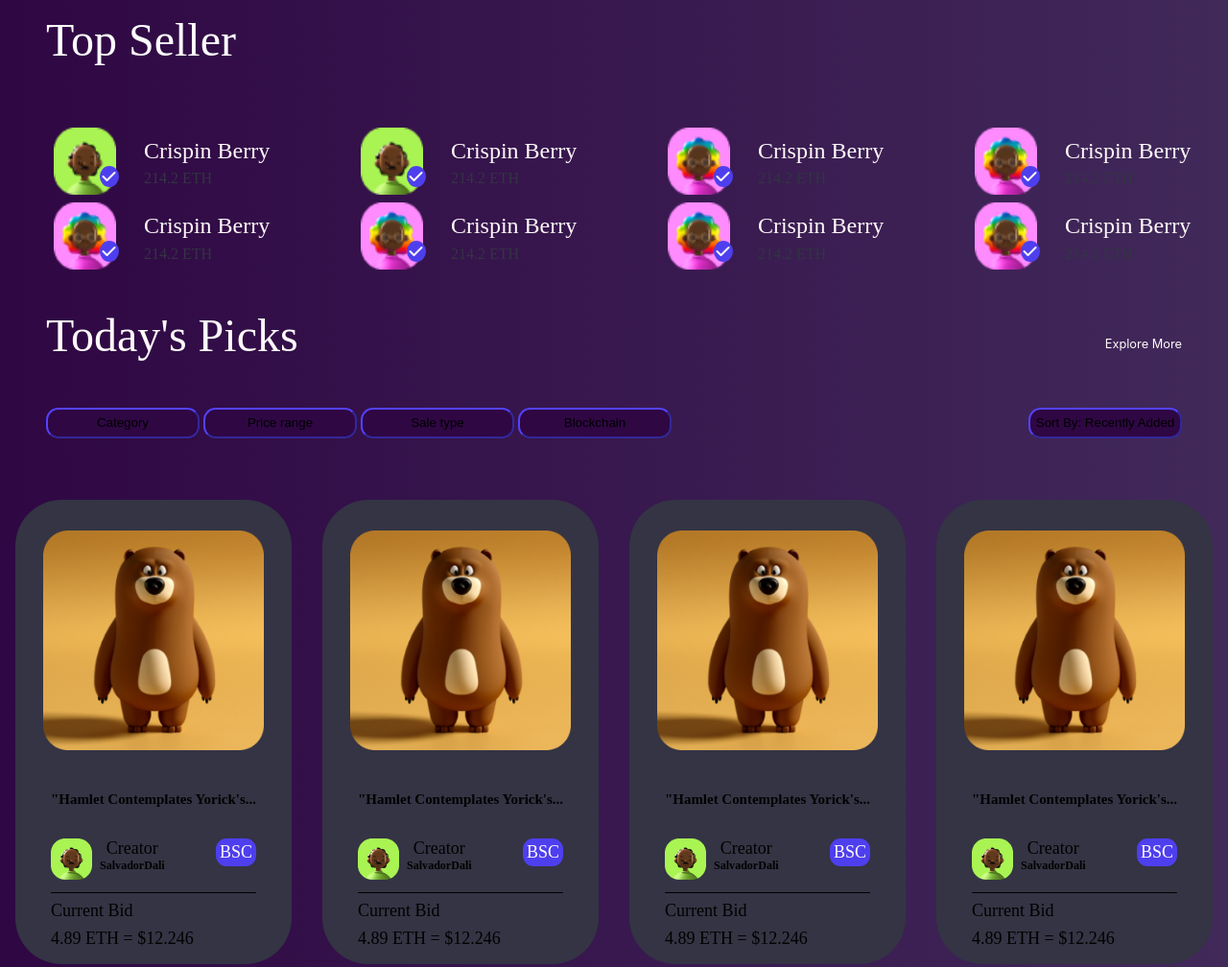
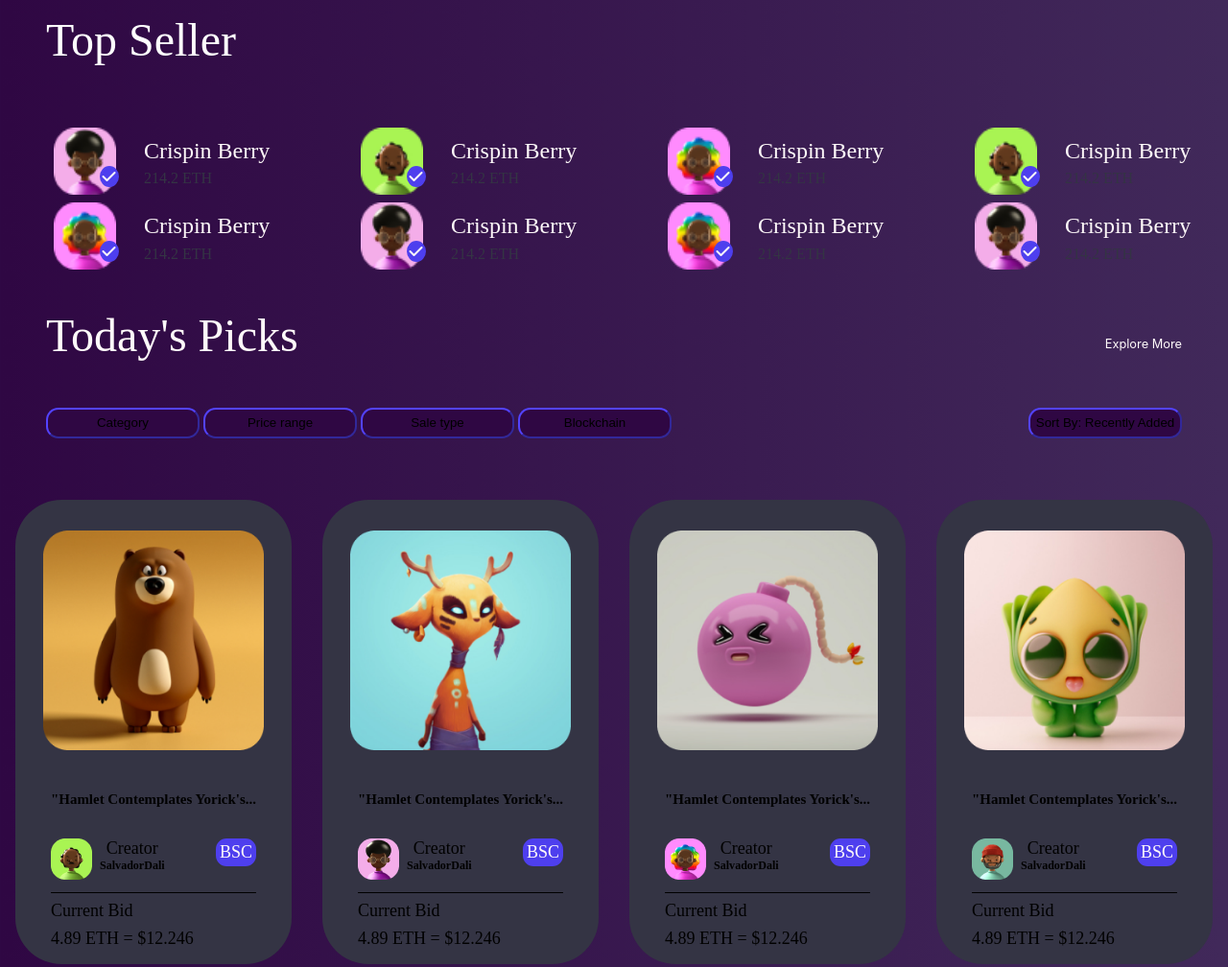
Before and after one commit to EhsanGheychisaz/NFT-project, a plain HTML site: page index.html in a window 1280 px wide. Shown: the part 2300-3308 px from the top of the page at 96% size. Drawn offline with nearby package versions, Linux system fonts and the light colour scheme; a web font is replaced by a local one.

Commit message:
Update index.html

```diff
--- a/index.html
+++ b/index.html
@@ -661,7 +661,7 @@
                     <div class="topseller-main">
                 <div class="topseller-main1">
                     <div class="topseller-main-card">
-                    <div class="topseller-main-card-img"><img id="topseller-main-card-img-img" src="/images/Rectangle 8 (1).png" alt="pic" width="65px" height="70px"><i id="topseller-main-card-img-icon" class="fa-solid fa-check "></i></div>
+                    <div class="topseller-main-card-img"><img id="topseller-main-card-img-img" src="/images/Rectangle 8 (3).png" alt="pic" width="65px" height="70px"><i id="topseller-main-card-img-icon" class="fa-solid fa-check "></i></div>
                     <div class="topseller-main-card-text"><p>Crispin Berry</p><p class="topseller-main-card-text-p2">214.2 ETH</p></div>
                     <div></div>
                     </div>
@@ -676,7 +676,7 @@
                             <div></div>
                             </div>
                             <div class="topseller-main-card">
-                                <div class="topseller-main-card-img"><img id="topseller-main-card-img-img" src="/images/Rectangle 8 (2).png" alt="pic" width="65px" height="70px"><i id="topseller-main-card-img-icon" class="fa-solid fa-check "></i></div>
+                                <div class="topseller-main-card-img"><img id="topseller-main-card-img-img" src="/images/Rectangle 8 (1).png" alt="pic" width="65px" height="70px"><i id="topseller-main-card-img-icon" class="fa-solid fa-check "></i></div>
                                 <div class="topseller-main-card-text"><p>Crispin Berry</p><p class="topseller-main-card-text-p2">214.2 ETH</p></div>
                                 <div></div>
                                 </div>
@@ -689,7 +689,7 @@
                     <div></div>
                     </div>
                     <div class="topseller-main-card">
-                        <div class="topseller-main-card-img"><img id="topseller-main-card-img-img" src="/images/Rectangle 8 (2).png" alt="pic" width="65px" height="70px"><i id="topseller-main-card-img-icon" class="fa-solid fa-check "></i></div>
+                        <div class="topseller-main-card-img"><img id="topseller-main-card-img-img" src="/images/Rectangle 8 (3).png" alt="pic" width="65px" height="70px"><i id="topseller-main-card-img-icon" class="fa-solid fa-check "></i></div>
                         <div class="topseller-main-card-text"><p>Crispin Berry</p><p class="topseller-main-card-text-p2">214.2 ETH</p></div>
                         <div></div>
                         </div>
@@ -699,7 +699,7 @@
                             <div></div>
                             </div>
                             <div class="topseller-main-card">
-                                <div class="topseller-main-card-img"><img id="topseller-main-card-img-img" src="/images/Rectangle 8 (2).png" alt="pic" width="65px" height="70px"><i id="topseller-main-card-img-icon" class="fa-solid fa-check "></i></div>
+                                <div class="topseller-main-card-img"><img id="topseller-main-card-img-img" src="/images/Rectangle 8 (3).png" alt="pic" width="65px" height="70px"><i id="topseller-main-card-img-icon" class="fa-solid fa-check "></i></div>
                                 <div class="topseller-main-card-text"><p>Crispin Berry</p><p class="topseller-main-card-text-p2">214.2 ETH</p></div>
                                 <div></div>
                                 </div>
@@ -770,7 +770,7 @@
                         <div class="card live-auctions__card">
                             <div class="card__img">
                                 <a href="#">
-                                    <img src="images/Rectangle 10.png" alt="Live Auctions"  width="230px">
+                                    <img src="images/Rectangle 9.png" alt="Live Auctions"  width="230px">
                                 </a>
                                 <div class="todayslist-overflow--icon"><i class="fa-solid fa-heart fa-xs"></i>100</div>
                                 <div class="card__btn">
@@ -786,7 +786,7 @@
                                     <div class="card-header__data">
                                         <div id="swiper--list">
                                             <div class="card-creator__pic">
-                                                <img src="images/Rectangle 8 (1).png"
+                                                <img src="images/Rectangle 8 (3).png"
                                                     alt="Live Auctions avatar">
                                             </div>
                                             <div class="card-creator__data">
@@ -810,7 +810,7 @@
                         <div class="card live-auctions__card">
                             <div class="card__img">
                                 <a href="#">
-                                    <img src="images/Rectangle 10.png" alt="Live Auctions"  width="230px">
+                                    <img src="images/Rectangle 6.png" alt="Live Auctions"  width="230px">
                                 </a>
                                 <div class="todayslist-overflow--icon"><i class="fa-solid fa-heart fa-xs"></i>100</div>
                                 <div class="card__btn">
@@ -826,7 +826,7 @@
                                     <div class="card-header__data">
                                         <div id="swiper--list">
                                             <div class="card-creator__pic">
-                                                <img src="images/Rectangle 8 (1).png"
+                                                <img src="images/Rectangle 8 (2).png"
                                                     alt="Live Auctions avatar">
                                             </div>
                                             <div class="card-creator__data">
@@ -850,7 +850,7 @@
                         <div class="card live-auctions__card">
                             <div class="card__img">
                                 <a href="#">
-                                    <img src="images/Rectangle 10.png" alt="Live Auctions"  width="230px">
+                                    <img src="images/Rectangle.png" alt="Live Auctions"  width="230px">
                                 </a>
                                 <div class="todayslist-overflow--icon"><i class="fa-solid fa-heart fa-xs"></i>100</div>
                                 <div class="card__btn">
@@ -866,7 +866,7 @@
                                     <div class="card-header__data">
                                         <div id="swiper--list">
                                             <div class="card-creator__pic">
-                                                <img src="images/Rectangle 8 (1).png"
+                                                <img src="images/Rectangle 8.png"
                                                     alt="Live Auctions avatar">
                                             </div>
                                             <div class="card-creator__data">
```
